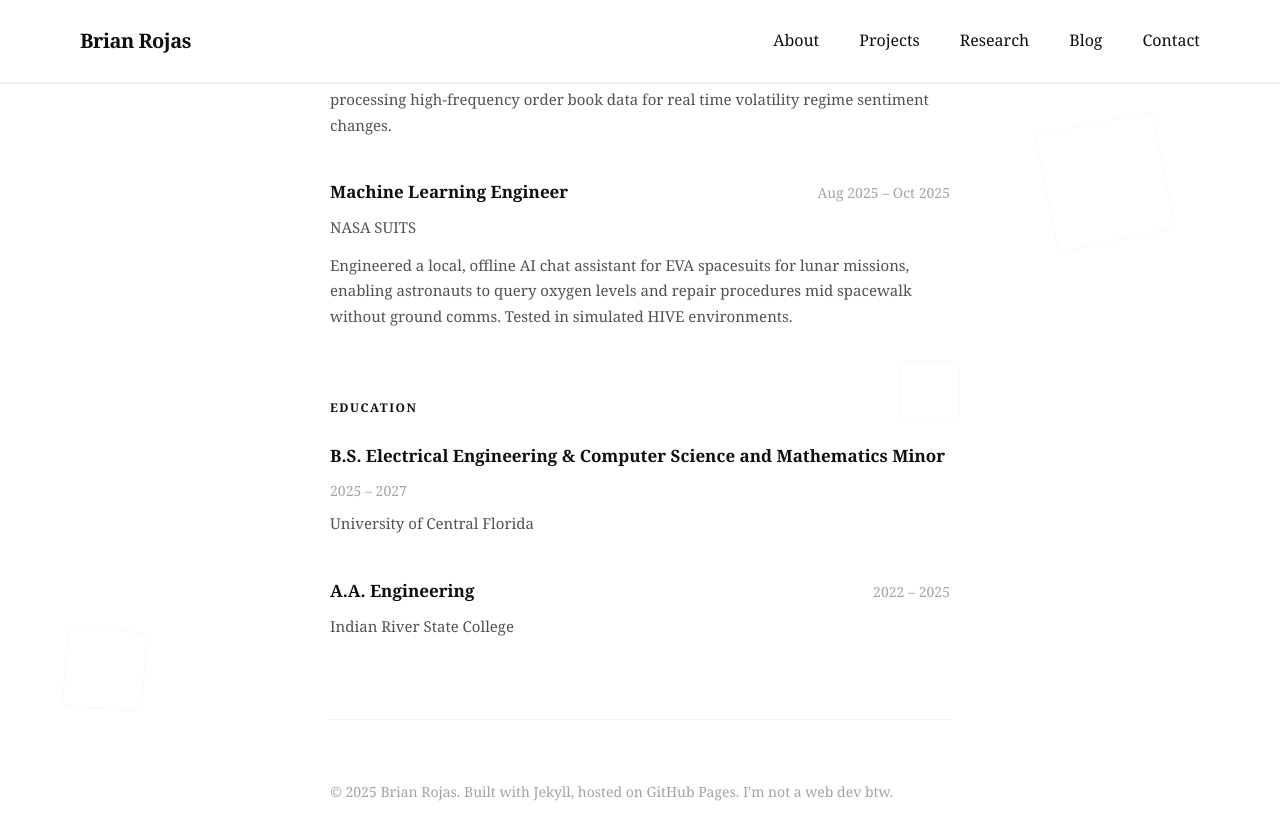
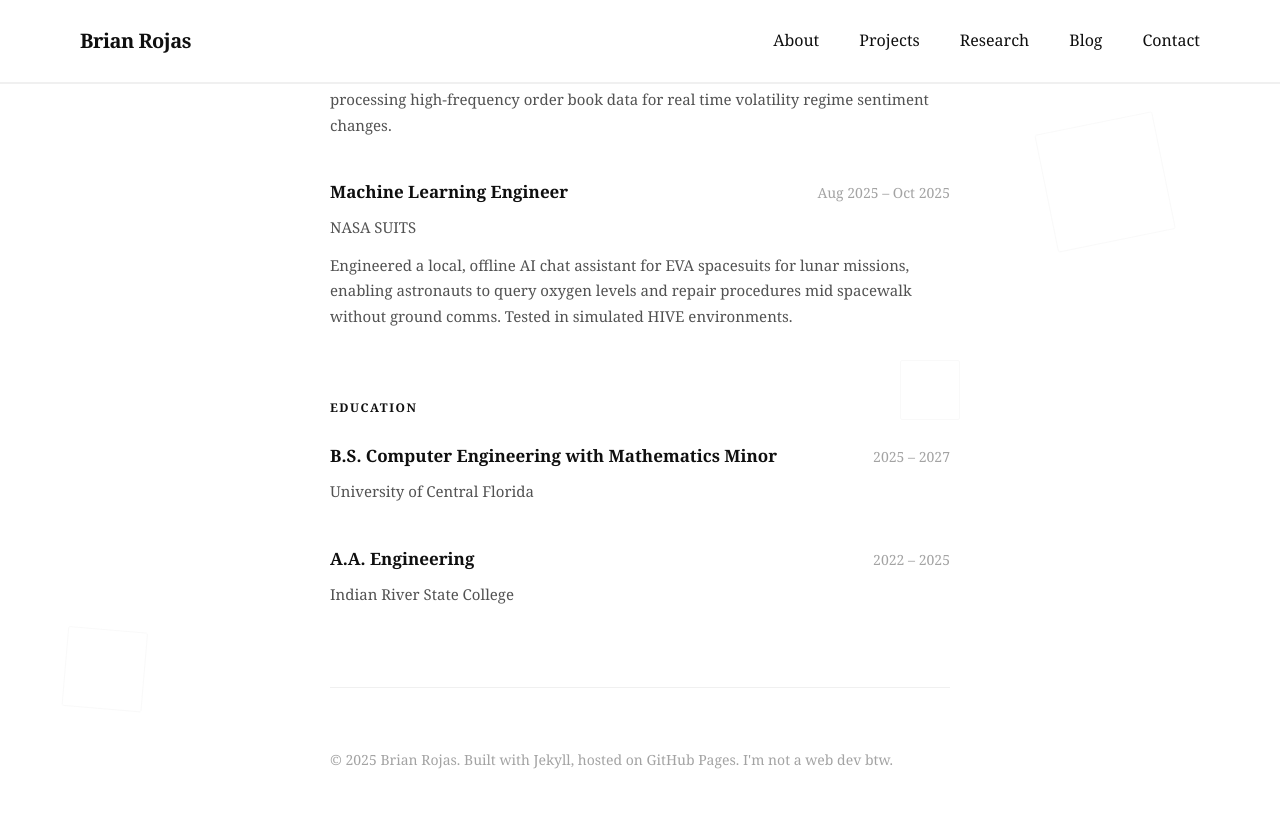
Before and after one commit to brianrojrc/brianrojrc.github.io, a Jekyll site: the page built from index.md, in a window 1280 px wide and 900 px high, scrolled down 1249 px. Shown: the top 840 px of the window. Built offline with Jekyll 4.4.1, drawn with Linux system fonts in a browser that asks for light colours.

Commit message:
Update index.md

```diff
--- a/index.md
+++ b/index.md
@@ -70,7 +70,7 @@ title: Home
     <h2>Education</h2>
     <div class="work-item">
         <div class="item-header">
-            <div class="item-title">B.S. Electrical Engineering & Computer Science and Mathematics Minor</div>
+            <div class="item-title">B.S. Computer Engineering with Mathematics Minor</div>
             <div class="item-date">2025 – 2027</div>
         </div>
         <div class="item-subtitle">University of Central Florida</div>
```
